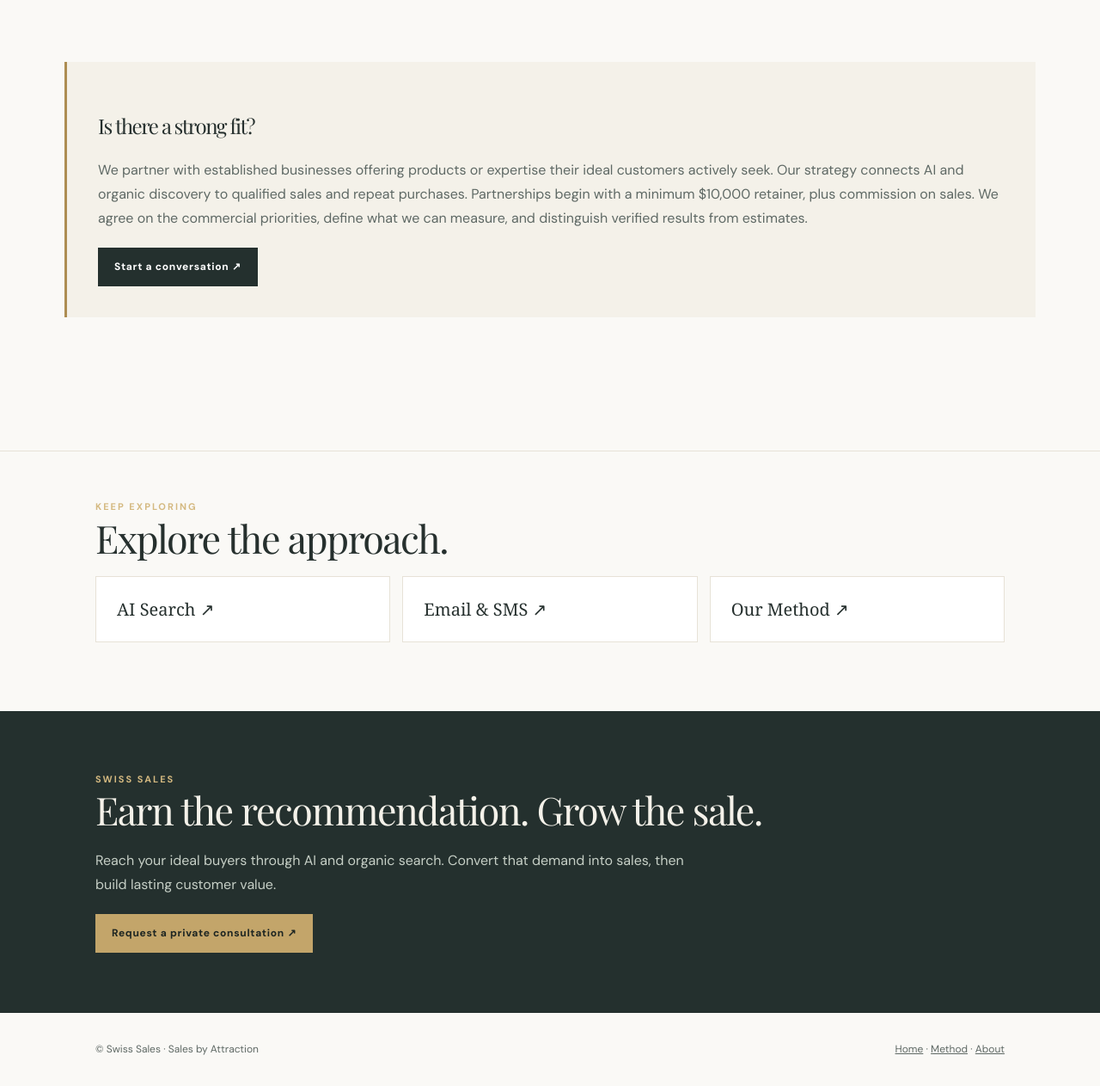
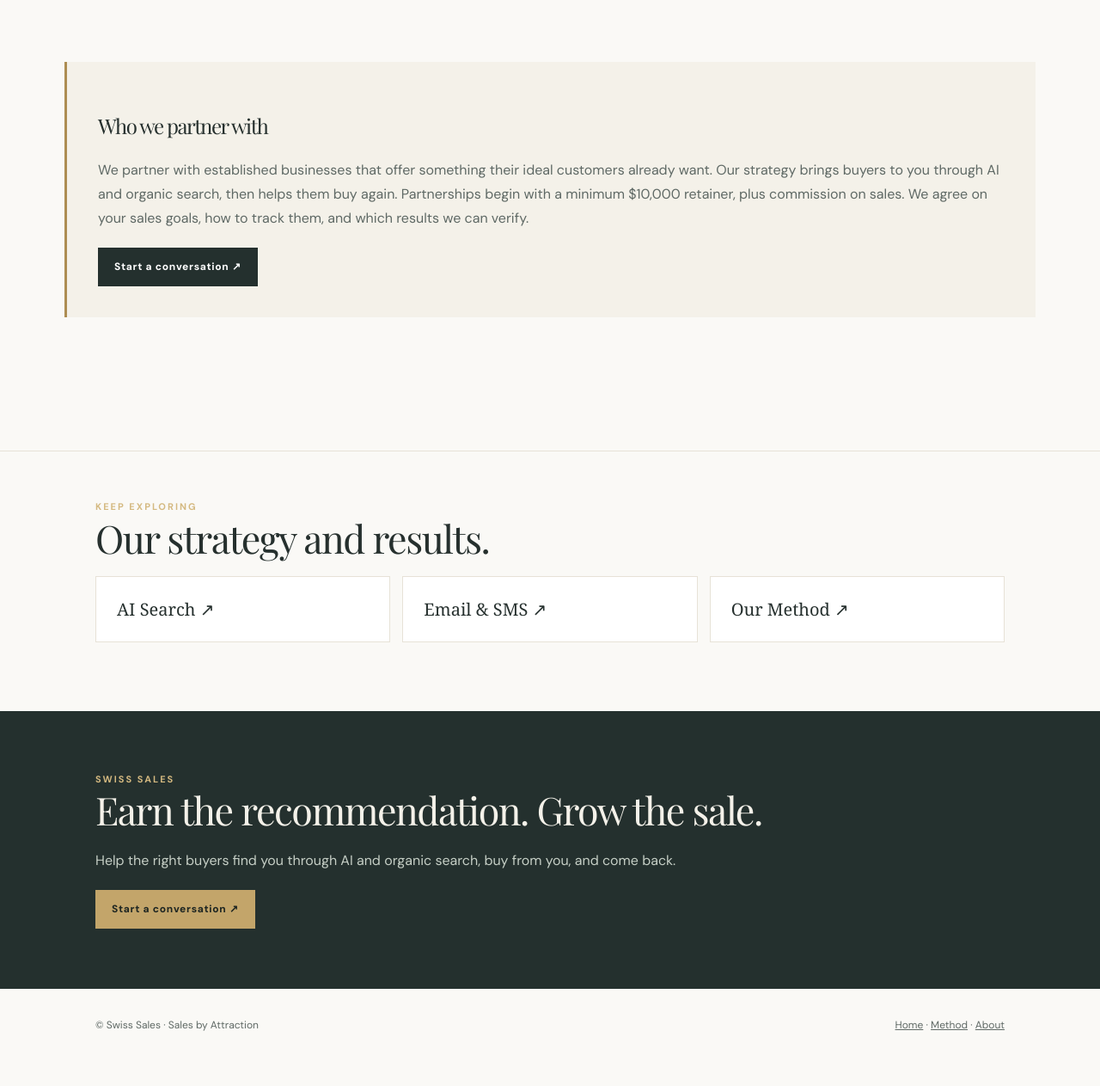
Before and after one commit to latefritz/swisssales, a plain HTML site: page case-studies/packaging-supplies/index.html in a window 1280 px wide. Shown: the part 2364-3627 px from the top of the page at 86% size. After the commit the page ends 3599 px from the top, so only its background shows below. Drawn offline with nearby package versions, Linux system fonts and the light colour scheme; a web font is replaced by a local one.

Commit message:
Simplify Swiss Sales copy and focus on buyer results

```diff
--- a/case-studies/packaging-supplies/index.html
+++ b/case-studies/packaging-supplies/index.html
@@ -11,7 +11,7 @@
 <section class="section"><div><h2>The strategy</h2></div><div><p>Make PackagingSupplies.com easier to discover when buyers ask Google or AI which packaging products to choose. Give those buyers precise product information and buying guidance so they can order with confidence. Then build on that first purchase through email and repeat-order journeys. The aim is simple: earn the recommendation, win the sale, and give the customer a reason to return.</p></div></section>
 <section class="section"><div><h2>What the numbers do—and don't—say</h2></div><div><p>The two reported first-time sales figures total approximately $17,000 per month, or roughly 7% of monthly sales. The estimated 15% share includes repeat purchases from AI-acquired customers; it is not an additional 15% on top of the first-time sales. Referral attribution can miss buyers who discover a business through AI and later visit directly. These figures do not establish incremental revenue or prove that a particular optimization caused the sales. See our <a href="/insights/how-to-measure-ai-referred-sales/">guide to measuring AI-referred sales</a>.</p></div></section>
 <section class="section"><div><h2>The lesson</h2></div><div><p>The opportunity is not simply to appear in an AI answer. It's to help the buyer find exactly what they need, place an order, and return when the next need arises.</p></div></section>
-<section class="section"><div><h2>Reporting and attribution</h2></div><div><p>The figures are based on reported business attribution, rather than an independent audit. Detailed analytics exports, the exact reporting window and a quantified before-and-after baseline are not published here. The case study illustrates the commercial opportunity without claiming a controlled causal result.</p></div></section><div class="panel"><h3>Is there a strong fit?</h3><p>We partner with established businesses offering products or expertise their ideal customers actively seek. Our strategy connects AI and organic discovery to qualified sales and repeat purchases. Partnerships begin with a minimum $10,000 retainer, plus commission on sales. We agree on the commercial priorities, define what we can measure, and distinguish verified results from estimates.</p><a class="cta" href="/#contact">Start a conversation ↗</a></div></div>
-<div class="related"><div class="shell"><div class="eyebrow">Keep exploring</div><h2>Explore the approach.</h2><div class="related-links"><a href="/ai-search-optimization/">AI Search <span aria-hidden="true">↗</span></a><a href="/email-sms-retention/">Email &amp; SMS <span aria-hidden="true">↗</span></a><a href="/method/">Our Method <span aria-hidden="true">↗</span></a></div></div></div>
-<section class="contact"><div class="shell"><div class="eyebrow">Swiss Sales</div><h2>Earn the recommendation. Grow the sale.</h2><p>Reach your ideal buyers through AI and organic search. Convert that demand into sales, then build lasting customer value.</p><a class="cta" href="/#contact">Request a private consultation ↗</a></div></section>
+<section class="section"><div><h2>Reporting and attribution</h2></div><div><p>The figures are based on reported business attribution, rather than an independent audit. Detailed analytics exports, the exact reporting window and a quantified before-and-after baseline are not published here. The case study illustrates the commercial opportunity without claiming a controlled causal result.</p></div></section><div class="panel"><h3>Who we partner with</h3><p>We partner with established businesses that offer something their ideal customers already want. Our strategy brings buyers to you through AI and organic search, then helps them buy again. Partnerships begin with a minimum $10,000 retainer, plus commission on sales. We agree on your sales goals, how to track them, and which results we can verify.</p><a class="cta" href="/#contact">Start a conversation ↗</a></div></div>
+<div class="related"><div class="shell"><div class="eyebrow">Keep exploring</div><h2>Our strategy and results.</h2><div class="related-links"><a href="/ai-search-optimization/">AI Search <span aria-hidden="true">↗</span></a><a href="/email-sms-retention/">Email &amp; SMS <span aria-hidden="true">↗</span></a><a href="/method/">Our Method <span aria-hidden="true">↗</span></a></div></div></div>
+<section class="contact"><div class="shell"><div class="eyebrow">Swiss Sales</div><h2>Earn the recommendation. Grow the sale.</h2><p>Help the right buyers find you through AI and organic search, buy from you, and come back.</p><a class="cta" href="/#contact">Start a conversation ↗</a></div></section>
 </main><footer><div class="shell"><div>© Swiss Sales · Sales by Attraction</div><div><a href="/">Home</a> · <a href="/method/">Method</a> · <a href="/about/">About</a></div></div></footer></body></html>
```
